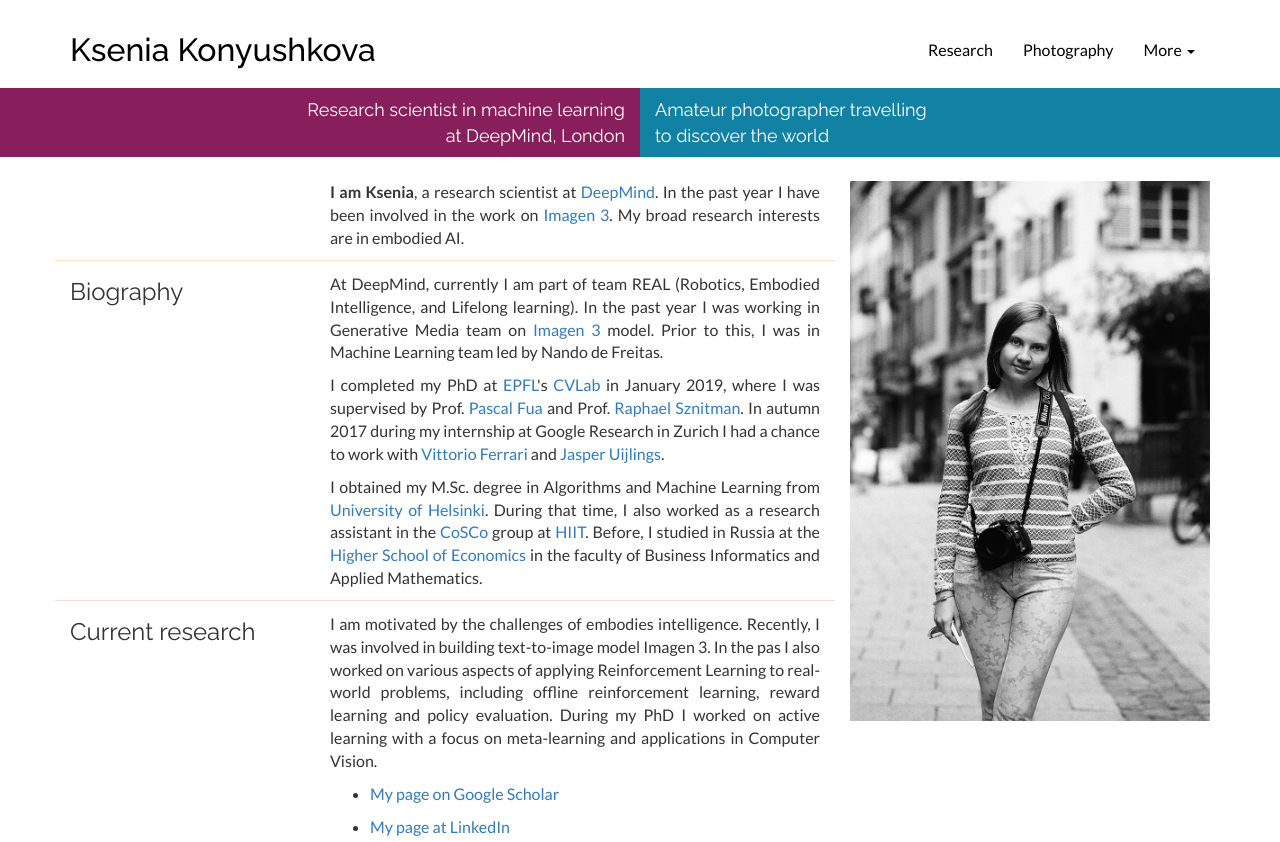
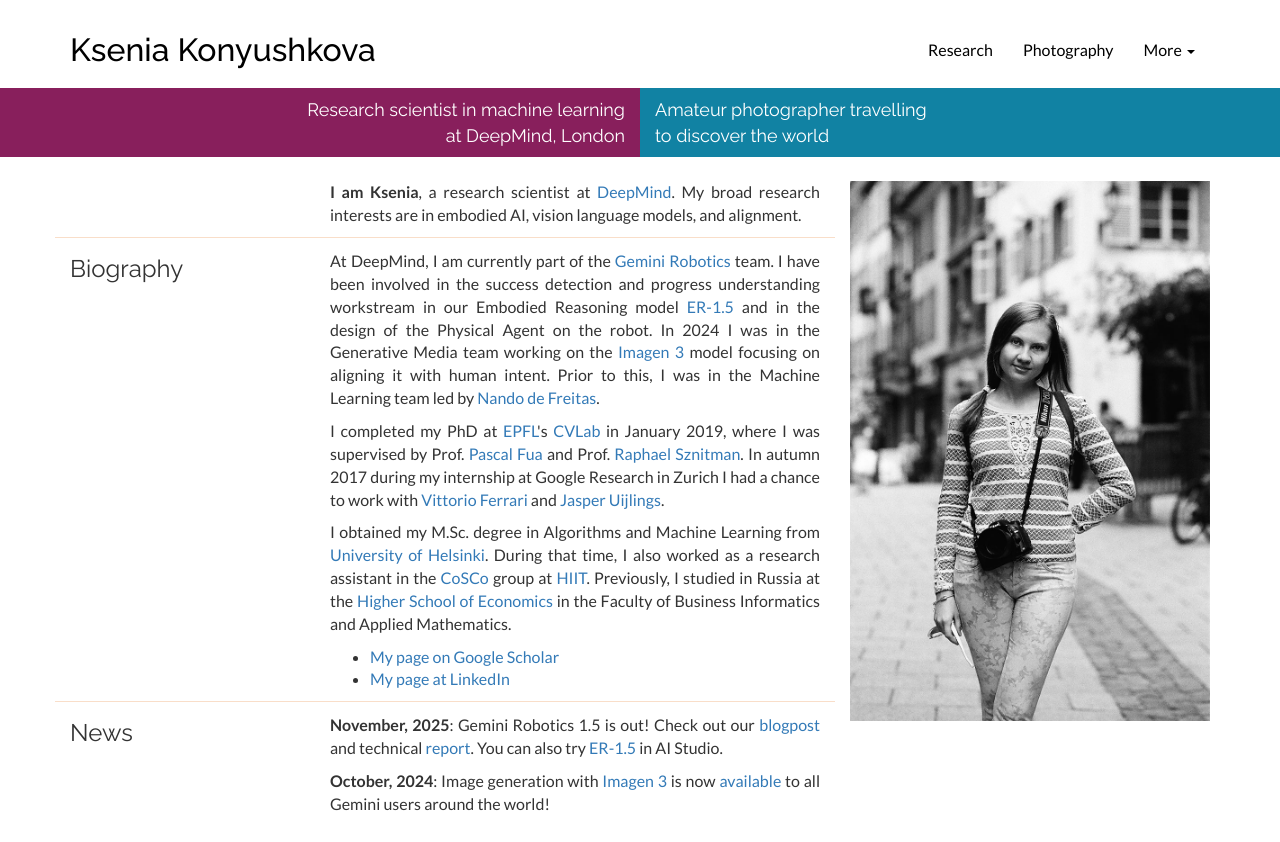
Before and after one commit to ksenia-konyushkova/ksyu-web, a Jekyll site: the page built from index.html, in a window 1280 px wide. Shown: the top 842 px of the page. Built offline with Jekyll 4.4.1, drawn with Linux system fonts in a browser that asks for light colours; nearby versions of some CDN libraries; some of the changed text lies outside the part shown; grey boxes are pictures that could not be loaded.

Commit message:
some updates Apr 2026

```diff
--- a/_includes/footer.html
+++ b/_includes/footer.html
@@ -1,3 +1,3 @@
 <footer class="container">
-  &copy; 2016–2021 Ksenia Konyushkova
+  &copy; 2016–2026 Ksenia Konyushkova
 </footer>
--- a/index.html
+++ b/index.html
@@ -9,7 +9,7 @@ layout: homepage
       <div class="col-md-8 col-md-offset-4 justified">
         <p>
           <strong>I am Ksenia</strong>, a research scientist at <a href="https://deepmind.com/">DeepMind</a>.
-In the past year I have been involved in the work on <a href="https://deepmind.google/technologies/imagen-3/">Imagen 3</a>. My broad research interests are in embodied AI.
+          My broad research interests are in embodied AI, vision language models, and alignment.
         </p>
       </div>
     </div>
@@ -20,50 +20,86 @@ In the past year I have been involved in the work on <a href="https://deepmind.g
       </div>
       <div class="col-md-8 justified">
         <p>
-At DeepMind, currently I am part of team REAL (Robotics, Embodied Intelligence, and Lifelong learning).
-In the past year I was working in Generative Media team on <a href="https://deepmind.google/technologies/imagen-3/">Imagen 3</a> model. Prior to this, I was in Machine Learning team led by Nando de Freitas.
+          At DeepMind, I am currently part of the <a href="https://deepmind.google/models/gemini-robotics/">Gemini
+            Robotics</a> team.
+          I have been involved in the success detection and progress understanding workstream in our Embodied Reasoning
+          model <a
+            href="https://aistudio.google.com/prompts/new_chat?model=gemini-robotics-er-1.5-preview&utm_source=deepmind.google&utm_medium=referral&utm_campaign=gdm&utm_content=">ER-1.5</a>
+          and in
+          the design of the Physical Agent on the robot.
+          In 2024 I was in the Generative Media team working on the <a href="https://deepmind.google/technologies/imagen-3/">Imagen
+            3</a> model focusing on aligning it with human intent.
+          Prior to this, I was in the Machine Learning team led by <a
+            href="https://www.linkedin.com/in/nandodefreitas/?originalSubdomain=uk">Nando de Freitas</a>.
         </p>
         <p>
-I completed my PhD at <a href="https://www.epfl.ch/schools/ic/">EPFL</a>'s <a href="http://cvlab.epfl.ch/">CVLab</a> in January 2019, where I was supervised by Prof. <a href="https://people.epfl.ch/pascal.fua/bio?lang=en">Pascal Fua</a> and Prof. <a href="https://sites.google.com/site/sznitr/">Raphael Sznitman</a>.
-In autumn 2017 during my internship at Google Research in Zurich I had a chance to work with <a href="https://research.google.com/pubs/105461.html">Vittorio Ferrari</a> and <a href="https://research.google.com/pubs/JasperUijlings.html">Jasper Uijlings</a>.
+          I completed my PhD at <a href="https://www.epfl.ch/schools/ic/">EPFL</a>'s <a
+            href="http://cvlab.epfl.ch/">CVLab</a> in January 2019, where I was supervised by Prof. <a
+            href="https://people.epfl.ch/pascal.fua/bio?lang=en">Pascal Fua</a> and Prof. <a
+            href="https://sites.google.com/site/sznitr/">Raphael Sznitman</a>.
+          In autumn 2017 during my internship at Google Research in Zurich I had a chance to work with <a
+            href="https://research.google.com/pubs/105461.html">Vittorio Ferrari</a> and <a
+            href="https://research.google.com/pubs/JasperUijlings.html">Jasper Uijlings</a>.
         </p>
         <p>
-I obtained my M.Sc. degree in Algorithms and Machine Learning from <a href="https://www.helsinki.fi/en">University of Helsinki</a>.
-During that time, I also worked as a research assistant in the <a href="https://www.hiit.fi/complex-systems-computation">CoSCo</a> group at <a href="https://www.hiit.fi/">HIIT</a>.
-Before, I studied in Russia at the <a href="https://www.hse.ru/en/">Higher School of Economics</a> in the faculty of Business Informatics and Applied Mathematics.
+          I obtained my M.Sc. degree in Algorithms and Machine Learning from <a
+            href="https://www.helsinki.fi/en">University of Helsinki</a>.
+          During that time, I also worked as a research assistant in the <a
+            href="https://www.hiit.fi/complex-systems-computation">CoSCo</a> group at <a
+            href="https://www.hiit.fi/">HIIT</a>.
+          Previously, I studied in Russia at the <a href="https://www.hse.ru/en/">Higher School of Economics</a> in the
+          Faculty of Business Informatics and Applied Mathematics.
         </p>
       </div>
     </div>
-    <div class="row row-separated">
-      <div class="col-md-4">
-        <h3>Current research</h3>
+    <!-- <div class="row row-separated"> -->
+    <!-- <div class="col-md-4"> -->
+    <!-- <h3>Current research</h3>
       </div>
       <div class="col-md-8 justified">
         <p>
-I am motivated by the challenges of embodies intelligence. Recently, I was involved in building text-to-image model Imagen 3. In the pas I also worked on various aspects of applying Reinforcement Learning to real-world problems, including offline reinforcement learning, reward learning and policy evaluation.
+          I am motivated by the challenges of embodies intelligence. Recently, I was involved in building text-to-image
+          model Imagen 3. In the pas I also worked on various aspects of applying Reinforcement Learning to real-world
+          problems, including offline reinforcement learning, reward learning and policy evaluation.
           During my PhD I worked on active learning with a focus on meta-learning and applications in Computer Vision.
 
-        </p>
+        </p> -->
+
+    <div class="row">
+      <div class="col-md-8 col-md-offset-4">
         <ul>
           <li><a href="https://scholar.google.ch/citations?user=gTACuSgAAAAJ&hl=en">My page on Google Scholar</a></li>
-        </ul>
-<ul>
           <li><a href="https://www.linkedin.com/in/ksenia-konyushkova-405190141/">My page at LinkedIn</a></li>
         </ul>
       </div>
     </div>
+    <!-- </div> -->
+    <!-- </div> -->
     <div class="row row-separated">
       <div class="col-md-4">
         <h3>News</h3>
       </div>
       <div class="col-md-8 justified">
         <p>
-        <strong>October, 2024</strong>: Image generation with <a href="https://deepmind.google/technologies/imagen-3/"><span class="s2">Imagen 3</span></a> is now <a href="https://x.com/GeminiApp/status/1844061028742820059"><span class="s2">available</span></a> to all Gemini users around the world!
+          <strong>November, 2025</strong>: Gemini Robotics 1.5 is out!
+          Check out our <a href="https://deepmind.google/models/gemini-robotics/">blogpost</a> and technical <a
+            href="https://arxiv.org/abs/2510.03342">report</a>. You can also try
+          <a
+            href="https://aistudio.google.com/prompts/new_chat?model=gemini-robotics-er-1.5-preview&utm_source=deepmind.google&utm_medium=referral&utm_campaign=gdm&utm_content=">ER-1.5</a>
+          in AI Studio.
         </p>
         <p>
-        <strong>May, 2024</strong>: Our former intern Gianluca Scarpellini presented an article <a href="https://openreview.net/forum?id=o5Bqa4o5Mi"><span class="s2">Pi2vec: Policy Representation with Successor Features
+          <strong>October, 2024</strong>: Image generation with <a
+            href="https://deepmind.google/technologies/imagen-3/"><span class="s2">Imagen 3</span></a> is now <a
+            href="https://x.com/GeminiApp/status/1844061028742820059"><span class="s2">available</span></a> to all
+          Gemini users around the world!
+        </p>
+        <!-- <p>
+          <strong>May, 2024</strong>: Our former intern Gianluca Scarpellini presented an article <a
+            href="https://openreview.net/forum?id=o5Bqa4o5Mi"><span class="s2">Pi2vec: Policy Representation with
+              Successor Features
             </span></a> at ICLR 2024!
-</p>
+        </p> -->
       </div>
     </div>
   </div>
```
Lines whose indentation alone changed are shown as unchanged.
